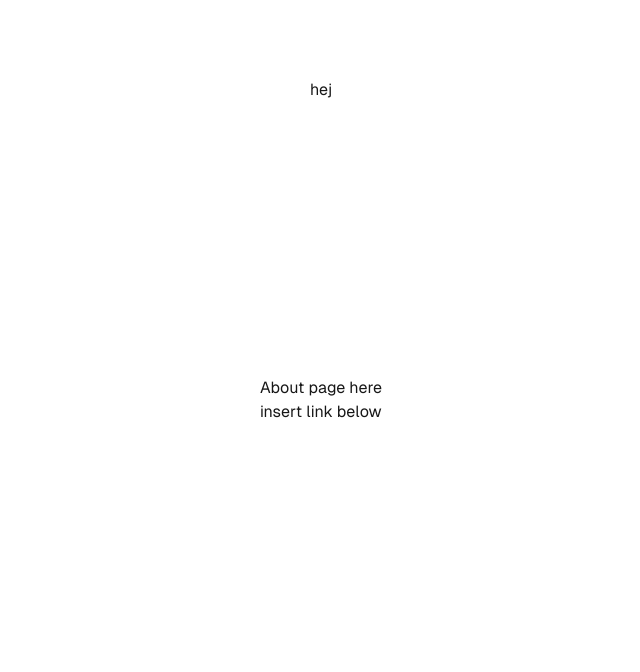
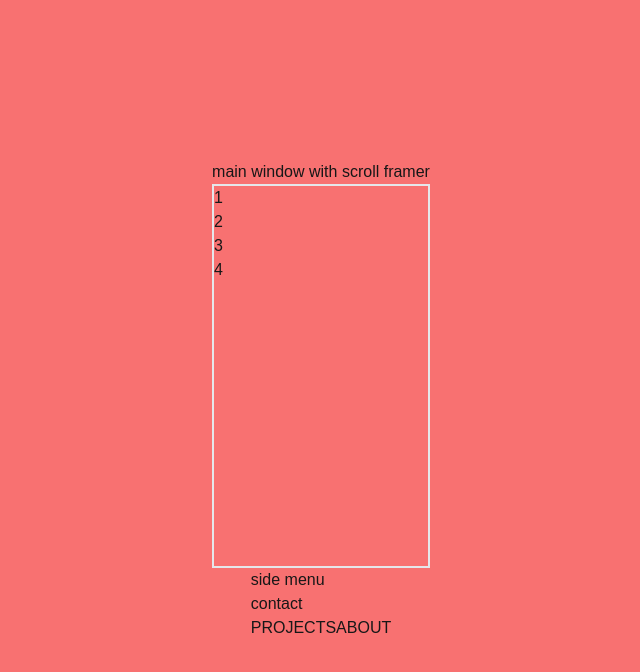
Before and after one commit to risinger7/Portfolio, a Next.js app: page / in a window 1280 px wide. Shown: the top 672 px of the page, without its empty margins (319-959 px from the left). Built offline with nearby package versions, Linux system fonts and the light colour scheme.

Commit message:
second commit

```diff
--- a/src/(pages)/about.tsx
+++ b/src/app/(pages)/about/page.tsx
@@ -1,3 +1,5 @@
+import Link from "next/link"
+
 const hej: string = ""
 
 const About = () => {
@@ -5,10 +7,11 @@ const About = () => {
     <div>
       <div>About page here</div>
       <div>insert link below</div>
-      <div></div>
+      <div>
+        <Link href="/">HOME</Link>
+      </div>
     </div>
   )
 }
 
-
 export default About
--- a/src/app/layout.tsx
+++ b/src/app/layout.tsx
@@ -1,35 +1,35 @@
-import type { Metadata } from "next";
-import localFont from "next/font/local";
-import "./globals.css";
+import type { Metadata } from "next"
+import localFont from "next/font/local"
+import "./globals.css"
 
 const geistSans = localFont({
   src: "./fonts/GeistVF.woff",
   variable: "--font-geist-sans",
   weight: "100 900",
-});
+})
 const geistMono = localFont({
   src: "./fonts/GeistMonoVF.woff",
   variable: "--font-geist-mono",
   weight: "100 900",
-});
+})
 
 export const metadata: Metadata = {
   title: "Create Next App",
   description: "Generated by create next app",
-};
+}
 
 export default function RootLayout({
   children,
 }: Readonly<{
-  children: React.ReactNode;
+  children: React.ReactNode
 }>) {
   return (
     <html lang="en">
       <body
-        className={`${geistSans.variable} ${geistMono.variable} antialiased`}
+        className={`${geistSans.variable} ${geistMono.variable} antialiased bg-red-400`}
       >
         {children}
       </body>
     </html>
-  );
+  )
 }
--- a/src/app/page.tsx
+++ b/src/app/page.tsx
@@ -1,11 +1,24 @@
-import About from "@/(pages)/about"
-import Image from "next/image"
+import Link from "next/link"
+/* import Image from "next/image" */
 
 export default function Home() {
   return (
-    <div className="grid grid-rows-[20px_1fr_20px] items-center justify-items-center min-h-screen p-8 pb-20 gap-16 sm:p-20 font-[family-name:var(--font-geist-sans)]">
-      <div>hej</div>
-      <About />
+    <div className="flex flex-col items-center justify-center min-h-screen">
+      <div>
+        main window with scroll framer
+        <ul className="border-2 h-96">
+          <li>1</li>
+          <li>2</li>
+          <li>3</li>
+          <li>4</li>
+        </ul>
+      </div>
+      <div>
+        <div>side menu</div>
+        <div>contact</div>
+        <Link href="/projects">PROJECTS</Link>
+        <Link href="/about">ABOUT</Link>
+      </div>
     </div>
   )
 }
```
